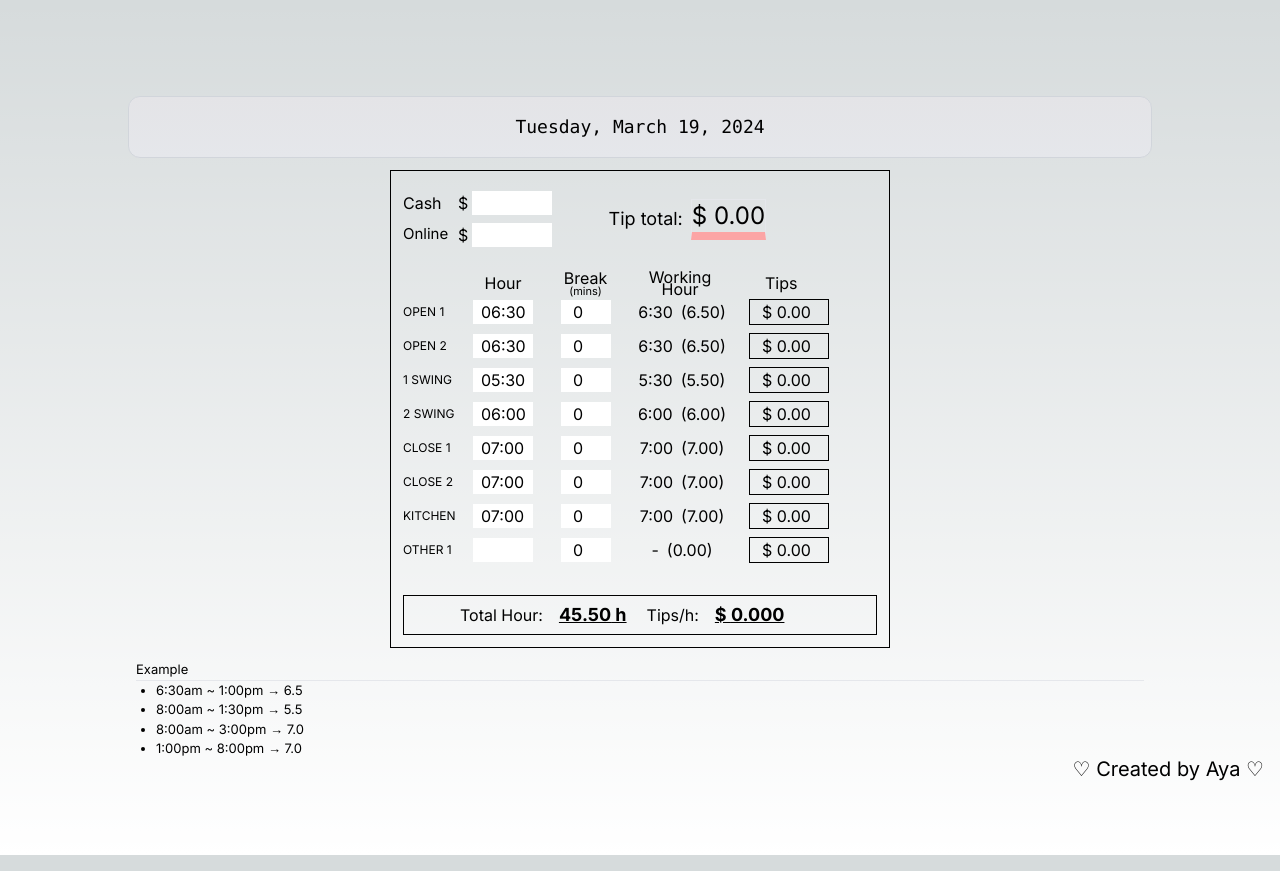
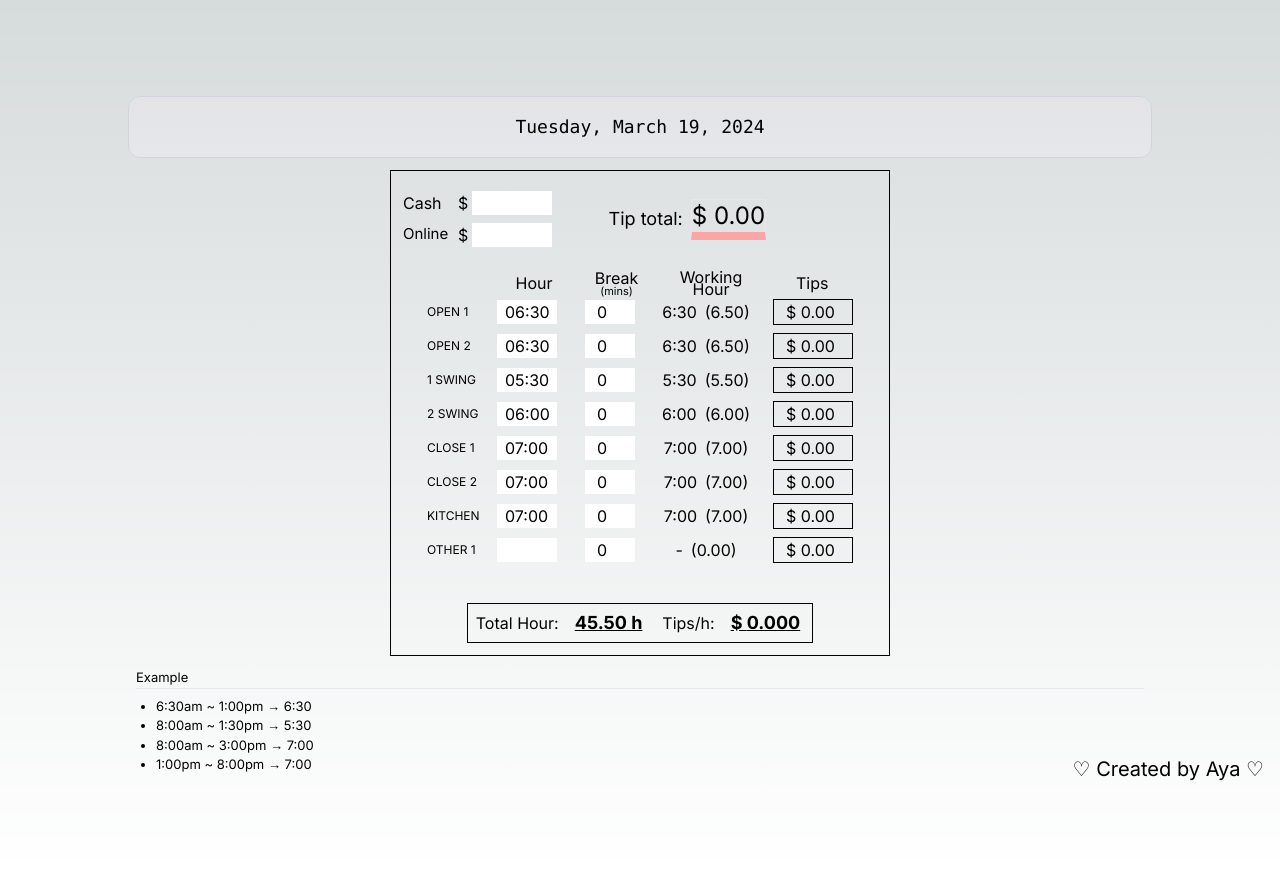
Before and after one commit to aya02200220/Platform7, a Next.js app: page / in a window 1280 px wide. Built offline with nearby package versions, Linux system fonts and the light colour scheme.

Commit message:
chneged resinsive design

```diff
--- a/app/components/Note.jsx
+++ b/app/components/Note.jsx
@@ -5,13 +5,13 @@ export const Note = () => {
     <>
       <div className="mt-3 w-full text-[13px]">
         <div className="mx-10">
-          <h3>Example</h3>
+          <h3>Example </h3>
           <hr />
-          <ul className="ml-5 list-disc">
-            <li>6:30am ~ 1:00pm → 6.5</li>
-            <li>8:00am ~ 1:30pm → 5.5</li>
-            <li>8:00am ~ 3:00pm → 7.0</li>
-            <li>1:00pm ~ 8:00pm → 7.0</li>
+          <ul className="ml-5 list-disc mt-2">
+            <li>6:30am ~ 1:00pm → 6:30</li>
+            <li>8:00am ~ 1:30pm → 5:30</li>
+            <li>8:00am ~ 3:00pm → 7:00</li>
+            <li>1:00pm ~ 8:00pm → 7:00</li>
           </ul>
         </div>
       </div>
--- a/app/components/Tips.jsx
+++ b/app/components/Tips.jsx
@@ -139,7 +139,7 @@ export const Staff = ({ tipTotal }) => {
 
   return (
     <>
-      <div className="mt-6">
+      <div className="mt-6 flex flex-col items-center">
         <div className="flex items-center mb-1">
           <p className="text-[15px] md:text-[16px] w-[80px] ml-[55px] md:ml-[60px] leading-3 text-center break-words">
             Hour{" "}
@@ -247,7 +247,7 @@ export const Staff = ({ tipTotal }) => {
             </div>
           </div>
         ))}
-        <div className="flex items-center mt-5 md:mt-8 h-[60px] md:h-[40px] pl-2 md:pl-14 border border-black">
+        <div className="flex items-center mt-5 md:mt-8 h-[60px] md:h-[40px] px-2 border border-black">
           <p className="text-[16px] leading-3">
             Total Hour:
             <span className="text-lg font-bold pl-4 pr-1 underline">
```
